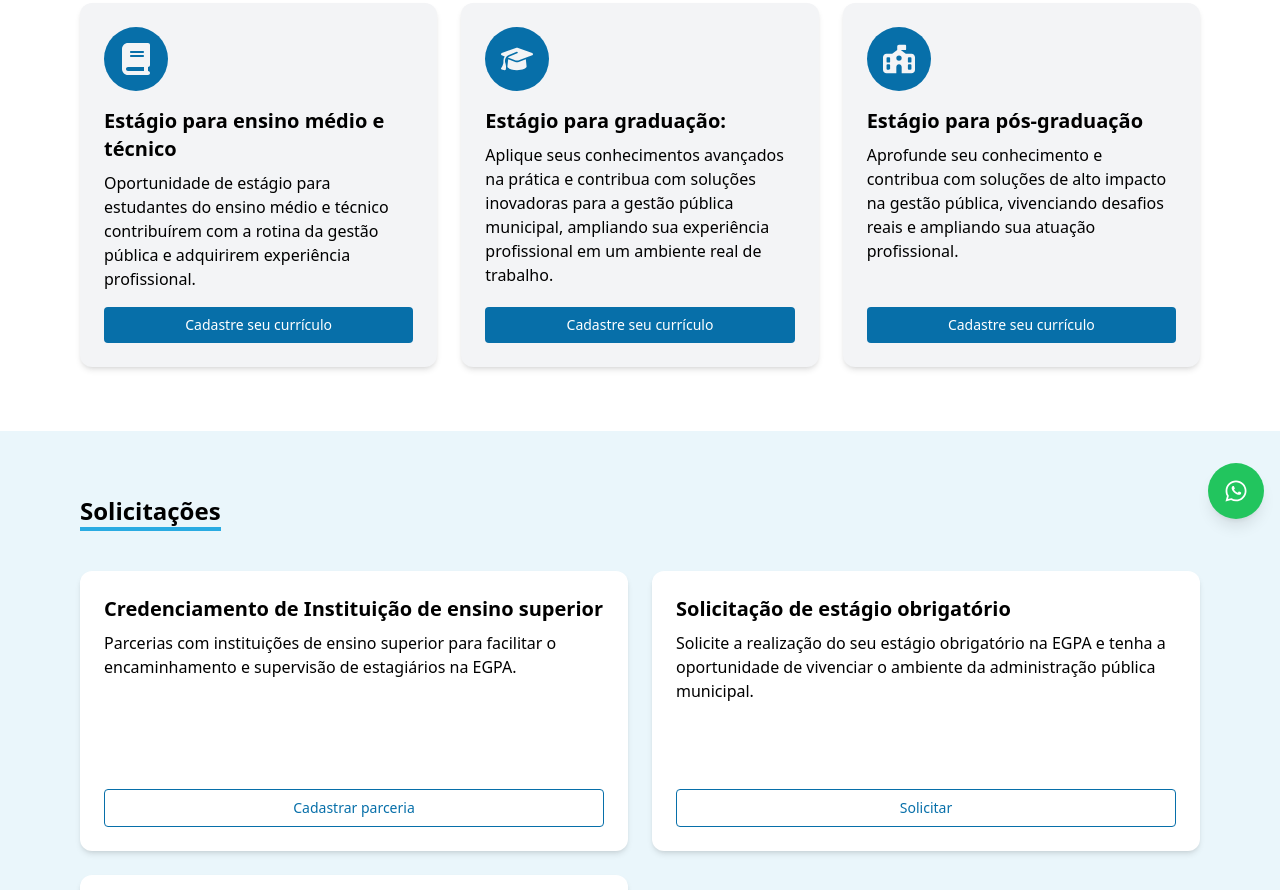
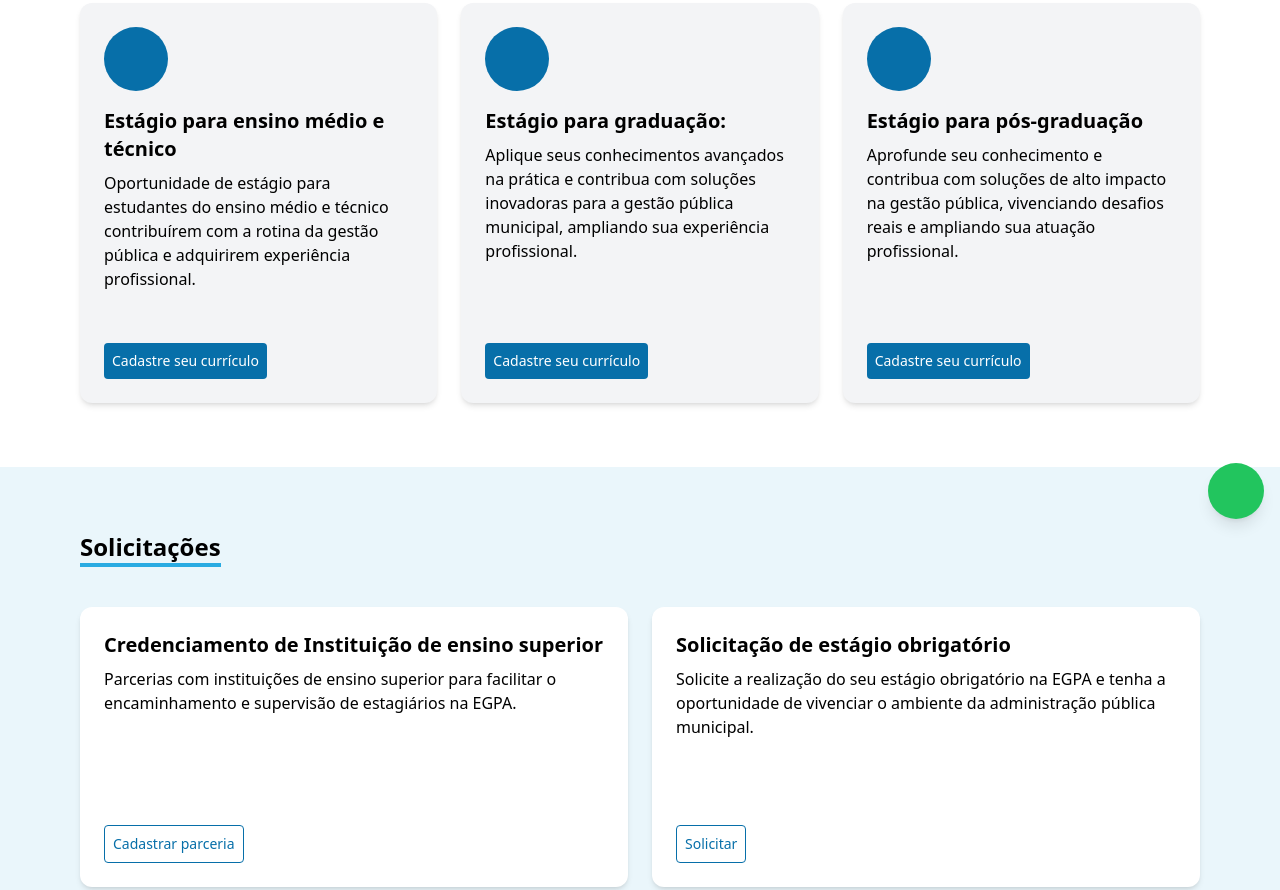
Before and after one commit to Lindermann17/Estagio, a plain HTML site: page index.html in a window 1280 px wide. Shown: the part 265-1155 px from the top of the page. Drawn offline with nearby package versions, Linux system fonts and the light colour scheme.

Commit message:
Update index.html
Atualização 1.2.1.

Alteração na largura dos botões.

```diff
--- a/index.html
+++ b/index.html
@@ -24,64 +24,63 @@
 
     <!-- Seção Estágio EGPA -->
     <section id="sobre" class="max-w-6xl mx-auto py-16 px-4">
-      <h2 class="text-2xl font-bold border-b-4 border-[color:var(--azul-secundario)] text-black inline-block mb-6">
-        Estágio EGPA
-      </h2>
+      <h2 class="text-2xl font-bold border-b-4 border-[color:var(--azul-secundario)] text-black inline-block mb-6">Estágio EGPA</h2>
       <p class="text-lg mb-6">
         Participe do programa de estágio da Prefeitura de Ananindeua e desenvolva suas habilidades profissionais contribuindo com a gestão pública municipal.
       </p>
       <div class="grid grid-cols-1 md:grid-cols-2 lg:grid-cols-3 gap-6">
+
         <!-- Estágio Ensino Médio e Técnico -->
-        <div class="bg-gray-100 p-6 rounded-xl shadow-md flex flex-col min-h-[320px]">
+        <div class="bg-gray-100 p-6 rounded-xl shadow-md flex flex-col min-h-[400px]">
           <div class="w-16 h-16 mb-4 flex items-center justify-center rounded-full bg-[color:var(--azul-principal)]">
+            <!-- Ícone -->
             <svg xmlns="http://www.w3.org/2000/svg" viewBox="0 0 448 512" class="w-8 h-8" fill="#F3F4F6">
-              <path d="M96 0C43 0 0 43 0 96L0 416c0 53 43 96 96 96l288 0 32 0c17.7 0 32-14.3 32-32s-14.3-32-32-32l0-64c17.7 0 32-14.3 32-32l0-320c0-17.7-14.3-32-32-32L384 0 96 0zm0 384l256 0 0 64L96 448c-17.7 0-32-14.3-32-32s14.3-32 32-32zm32-240c0-8.8 7.2-16 16-16l192 0c8.8 0 16 7.2 16 16s-7.2 16-16 16l-192 0c-8.8 0-16-7.2-16-16zm16 48l192 0c8.8 0 16 7.2 16 16s-7.2 16-16 16l-192 0c-8.8 0-16-7.2-16-16s7.2-16 16-16z"/>
+              <path d="..." />
             </svg>
           </div>
           <h3 class="text-xl font-semibold mb-2">Estágio para ensino médio e técnico</h3>
-          <p class="mb-4">
-            Oportunidade de estágio para estudantes do ensino médio e técnico contribuírem com a rotina da gestão pública e adquirirem experiência profissional.
-          </p>
-          <a href="https://forms.gle/QaECXUafRVh4DjFL6" class="bg-[color:var(--azul-principal)] text-white px-3 py-2 text-sm rounded hover:bg-[color:var(--azul-hover)] mt-auto transform transition-transform hover:scale-105 inline-block text-center">
+          <p class="mb-4">Oportunidade de estágio para estudantes do ensino médio e técnico contribuírem com a rotina da gestão pública e adquirirem experiência profissional.</p>
+          <a href="https://forms.gle/QaECXUafRVh4DjFL6"
+             class="w-fit bg-[color:var(--azul-principal)] text-white px-2 py-2 text-sm rounded hover:bg-[color:var(--azul-hover)] mt-auto transition-transform hover:scale-105">
             Cadastre seu currículo
           </a>
         </div>
 
         <!-- Estágio Graduação -->
-        <div class="bg-gray-100 p-6 rounded-xl shadow-md flex flex-col min-h-[320px]">
+        <div class="bg-gray-100 p-6 rounded-xl shadow-md flex flex-col min-h-[400px]">
           <div class="w-16 h-16 mb-4 flex items-center justify-center rounded-full bg-[color:var(--azul-principal)]">
+            <!-- Ícone -->
             <svg xmlns="http://www.w3.org/2000/svg" viewBox="0 0 640 512" class="w-8 h-8" fill="#F3F4F6">
-              <path d="M320 32c-8.1 0-16.1 1.4-23.7 4.1L15.8 137.4C6.3 140.9 0 149.9 0 160s6.3 19.1 15.8 22.6l57.9 20.9C57.3 229.3 48 259.8 48 291.9l0 28.1c0 28.4-10.8 57.7-22.3 80.8c-6.5 13-13.9 25.8-22.5 37.6C0 442.7-.9 448.3 .9 453.4s6 8.9 11.2 10.2l64 16c4.2 1.1 8.7 .3 12.4-2s6.3-6.1 7.1-10.4c8.6-42.8 4.3-81.2-2.1-108.7C90.3 344.3 86 329.8 80 316.5l0-24.6c0-30.2 10.2-58.7 27.9-81.5c12.9-15.5 29.6-28 49.2-35.7l157-61.7c8.2-3.2 17.5 .8 20.7 9s-.8 17.5-9 20.7l-157 61.7c-12.4 4.9-23.3 12.4-32.2 21.6l159.6 57.6c7.6 2.7 15.6 4.1 23.7 4.1s16.1-1.4 23.7-4.1L624.2 182.6c9.5-3.4 15.8-12.5 15.8-22.6s-6.3-19.1-15.8-22.6L343.7 36.1C336.1 33.4 328.1 32 320 32zM128 408c0 35.3 86 72 192 72s192-36.7 192-72L496.7 262.6 354.5 314c-11.1 4-22.8 6-34.5 6s-23.5-2-34.5-6L143.3 262.6 128 408z"/>
+              <path d="..." />
             </svg>
           </div>
           <h3 class="text-xl font-semibold mb-2">Estágio para graduação:</h3>
-          <p class="mb-4">
-            Aplique seus conhecimentos avançados na prática e contribua com soluções inovadoras para a gestão pública municipal, ampliando sua experiência profissional em um ambiente real de trabalho.
-          </p>
-          <a href="https://forms.gle/QaECXUafRVh4DjFL6" class="bg-[color:var(--azul-principal)] text-white px-3 py-2 text-sm rounded hover:bg-[color:var(--azul-hover)] mt-auto transform transition-transform hover:scale-105 inline-block text-center">
+          <p class="mb-4">Aplique seus conhecimentos avançados na prática e contribua com soluções inovadoras para a gestão pública municipal, ampliando sua experiência profissional.</p>
+          <a href="https://forms.gle/QaECXUafRVh4DjFL6"
+             class="w-fit bg-[color:var(--azul-principal)] text-white px-2 py-2 text-sm rounded hover:bg-[color:var(--azul-hover)] mt-auto transition-transform hover:scale-105">
             Cadastre seu currículo
           </a>
         </div>
 
         <!-- Estágio Pós-Graduação -->
-        <div class="bg-gray-100 p-6 rounded-xl shadow-md flex flex-col min-h-[320px]">
+        <div class="bg-gray-100 p-6 rounded-xl shadow-md flex flex-col min-h-[400px]">
           <div class="w-16 h-16 mb-4 flex items-center justify-center rounded-full bg-[color:var(--azul-principal)]">
+            <!-- Ícone -->
             <svg xmlns="http://www.w3.org/2000/svg" viewBox="0 0 576 512" class="w-8 h-8" fill="#F3F4F6">
-              <path d="M288 0L400 0c8.8 0 16 7.2 16 16l0 64c0 8.8-7.2 16-16 16l-79.3 0 89.6 64L512 160c35.3 0 64 28.7 64 64l0 224c0 35.3-28.7 64-64 64l-176 0 0-112c0-26.5-21.5-48-48-48s-48 21.5-48 48l0 112L64 512c-35.3 0-64-28.7-64-64L0 224c0-35.3 28.7-64 64-64l101.7 0L256 95.5 256 32c0-17.7 14.3-32 32-32zm48 240a48 48 0 1 0 -96 0 48 48 0 1 0 96 0zM80 224c-8.8 0-16 7.2-16 16l0 64c0 8.8 7.2 16 16 16l32 0c8.8 0 16-7.2 16-16l0-64c0-8.8-7.2-16-16-16l-32 0zm368 16l0 64c0 8.8 7.2 16 16 16l32 0c8.8 0 16-7.2 16-16l0-64c0-8.8-7.2-16-16-16l-32 0c-8.8 0-16 7.2-16 16zM80 352c-8.8 0-16 7.2-16 16l0 64c0 8.8 7.2 16 16 16l32 0c8.8 0 16-7.2 16-16l0-64c0-8.8-7.2-16-16-16l-32 0zm384 0c-8.8 0-16 7.2-16 16l0 64c0 8.8 7.2 16 16 16l32 0c8.8 0 16-7.2 16-16l0-64c0-8.8-7.2-16-16-16l-32 0z"/>
+              <path d="..." />
             </svg>
           </div>
           <h3 class="text-xl font-semibold mb-2">Estágio para pós-graduação</h3>
-          <p class="mb-4">
-            Aprofunde seu conhecimento e contribua com soluções de alto impacto na gestão pública, vivenciando desafios reais e ampliando sua atuação profissional.
-          </p>
-          <a href="https://forms.gle/UqyRrTw6ZK7kTcSV9" class="bg-[color:var(--azul-principal)] text-white px-3 py-2 text-sm rounded hover:bg-[color:var(--azul-hover)] mt-auto transform transition-transform hover:scale-105 inline-block text-center">
+          <p class="mb-4">Aprofunde seu conhecimento e contribua com soluções de alto impacto na gestão pública, vivenciando desafios reais e ampliando sua atuação profissional.</p>
+          <a href="https://forms.gle/UqyRrTw6ZK7kTcSV9"
+             class="w-fit bg-[color:var(--azul-principal)] text-white px-2 py-2 text-sm rounded hover:bg-[color:var(--azul-hover)] mt-auto transition-transform hover:scale-105">
             Cadastre seu currículo
           </a>
         </div>
+
       </div>
     </section>
 
-    <!-- Seção Serviços -->
     <!-- Seção Serviços -->
     <section id="servicos" class="bg-[#eaf6fb] py-16">
       <div class="max-w-6xl mx-auto px-4">
@@ -91,11 +90,9 @@
           <!-- Card 1 -->
           <div class="bg-white rounded-xl shadow-md p-6 flex flex-col min-h-[280px]">
             <h3 class="text-xl font-semibold mb-2">Credenciamento de Instituição de ensino superior</h3>
-        <p class="mb-4">
-          Parcerias com instituições de ensino superior para facilitar o encaminhamento e supervisão de estagiários na EGPA.
-        </p>
+            <p class="mb-4">Parcerias com instituições de ensino superior para facilitar o encaminhamento e supervisão de estagiários na EGPA.</p>
             <a href="https://ananindeua.1doc.com.br/b.php?pg=wp/wp&itd=5&is=29410&iser=01JMF5Z6XDCP918P58N4J29C8M"
-           class="mt-auto border border-[color:var(--azul-principal)] text-[color:var(--azul-principal)] px-3 py-2 text-sm rounded hover:bg-[color:var(--azul-claro)] inline-block text-center">
+               class="w-fit border border-[color:var(--azul-principal)] text-[color:var(--azul-principal)] px-2 py-2 text-sm rounded hover:bg-[color:var(--azul-claro)] mt-auto text-center">
               Cadastrar parceria
             </a>
           </div>
@@ -103,11 +100,9 @@
           <!-- Card 2 -->
           <div class="bg-white rounded-xl shadow-md p-6 flex flex-col min-h-[280px]">
             <h3 class="text-xl font-semibold mb-2">Solicitação de estágio obrigatório</h3>
-        <p class="mb-4">
-          Solicite a realização do seu estágio obrigatório na EGPA e tenha a oportunidade de vivenciar o ambiente da administração pública municipal.
-        </p>
+            <p class="mb-4">Solicite a realização do seu estágio obrigatório na EGPA e tenha a oportunidade de vivenciar o ambiente da administração pública municipal.</p>
             <a href="https://ananindeua.1doc.com.br/b.php?pg=wp/wp&itd=5&is=13493&iser=01J5TD9GSRHCADK64YGV88X6NP"
-           class="mt-auto border border-[color:var(--azul-principal)] text-[color:var(--azul-principal)] px-3 py-2 text-sm rounded hover:bg-[color:var(--azul-claro)] inline-block text-center">
+               class="w-fit border border-[color:var(--azul-principal)] text-[color:var(--azul-principal)] px-2 py-2 text-sm rounded hover:bg-[color:var(--azul-claro)] mt-auto text-center">
               Solicitar
             </a>
           </div>
@@ -117,7 +112,7 @@
             <h3 class="text-xl font-semibold mb-2">Declaração de estágio</h3>
             <p class="mb-4">Solicite sua declaração oficial do seu estágio.</p>
             <a href="https://ananindeua.1doc.com.br/b.php?pg=wp/wp&itd=5&is=13493&iser=01J5TD9GSRHCADK64YGV88X6NP"
-           class="mt-auto border border-[color:var(--azul-principal)] text-[color:var(--azul-principal)] px-3 py-2 text-sm rounded hover:bg-[color:var(--azul-claro)] inline-block text-center">
+               class="w-fit border border-[color:var(--azul-principal)] text-[color:var(--azul-principal)] px-2 py-2 text-sm rounded hover:bg-[color:var(--azul-claro)] mt-auto text-center">
               Solicitar
             </a>
           </div>
@@ -132,10 +127,10 @@
     </footer>
 
     <!-- Botão Flutuante WhatsApp -->
-    <a href="https://wa.me/5591984069956" target="_blank" class="fixed bottom-4 right-4 bg-green-500 text-white p-4 rounded-full shadow-lg hover:bg-green-600 transition duration-300 z-50 text-xl">
+    <a href="https://wa.me/5591984069956" target="_blank"
+       class="fixed bottom-4 right-4 bg-green-500 text-white p-4 rounded-full shadow-lg hover:bg-green-600 transition duration-300 z-50 text-xl">
       <svg xmlns="http://www.w3.org/2000/svg" viewBox="0 0 448 512" class="w-6 h-6 fill-current">
-        <path d="M380.9 97.1C339 55.1 283.2 32 223.9 32c-122.4 0-222 99.6-222 222 0 39.1 10.2 77.3 29.6 111L0 480l117.7-30.9c32.4 17.7 68.9 27 106.1 27h.1c122.3 0 224.1-99.6 224.1-222 0-59.3-25.2-115-67.1-157zm-157 341.6c-33.2 0-65.7-8.9-94-25.7l-6.7-4-69.8 18.3L72 359.2l-4.4-7c-18.5-29.4-28.2-63.3-28.2-98.2 0-101.7 82.8-184.5 184.6-184.5 49.3 0 95.6 19.2 130.4 54.1 34.8 34.9 56.2 81.2 56.1 130.5 0 101.8-84.9 184.6-186.6 184.6z"/>
-        <path d="M325.5 284.6c-5.1-2.6-30.1-14.9-34.7-16.6-4.6-1.7-7.9-2.6-11.2 2.6s-12.8 16.6-15.7 20c-2.9 3.4-5.8 3.8-10.9 1.3-30.1-15.1-49.8-26.8-69.8-60.4-5.3-9.1 5.3-8.5 15.2-28.1 1.7-3.4.9-6.3-.4-8.9-1.2-2.6-11.2-27-15.3-36.9-4-9.6-8.1-8.3-11.2-8.5-2.9-.2-6.3-.2-9.6-.2s-8.9 1.3-13.5 6.3c-4.6 4.9-17.6 17.3-17.6 42.1s18 48.8 20.5 52.2c2.6 3.4 35.3 53.8 85.6 75.4 11.9 5.1 21.2 8.1 28.5 10.3 11.9 3.4 22.8 2.9 31.4 1.8 9.6-1.3 30.1-12.3 34.3-24.2 4.2-11.9 4.2-22.1 2.9-24.2-1.2-2.2-4.6-3.4-9.6-6z"/>
+        <path d="..." />
       </svg>
     </a>
   </body>
```
Lines whose indentation alone changed are shown as unchanged.
